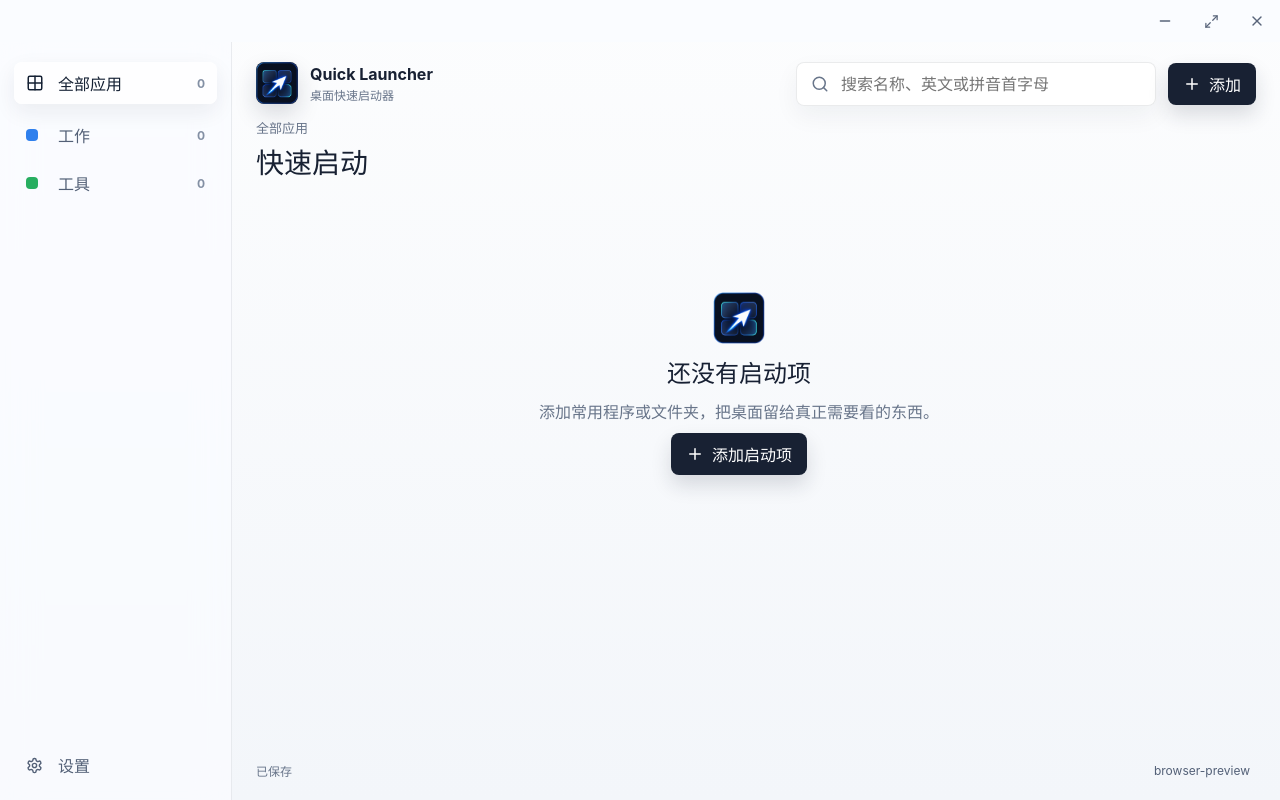
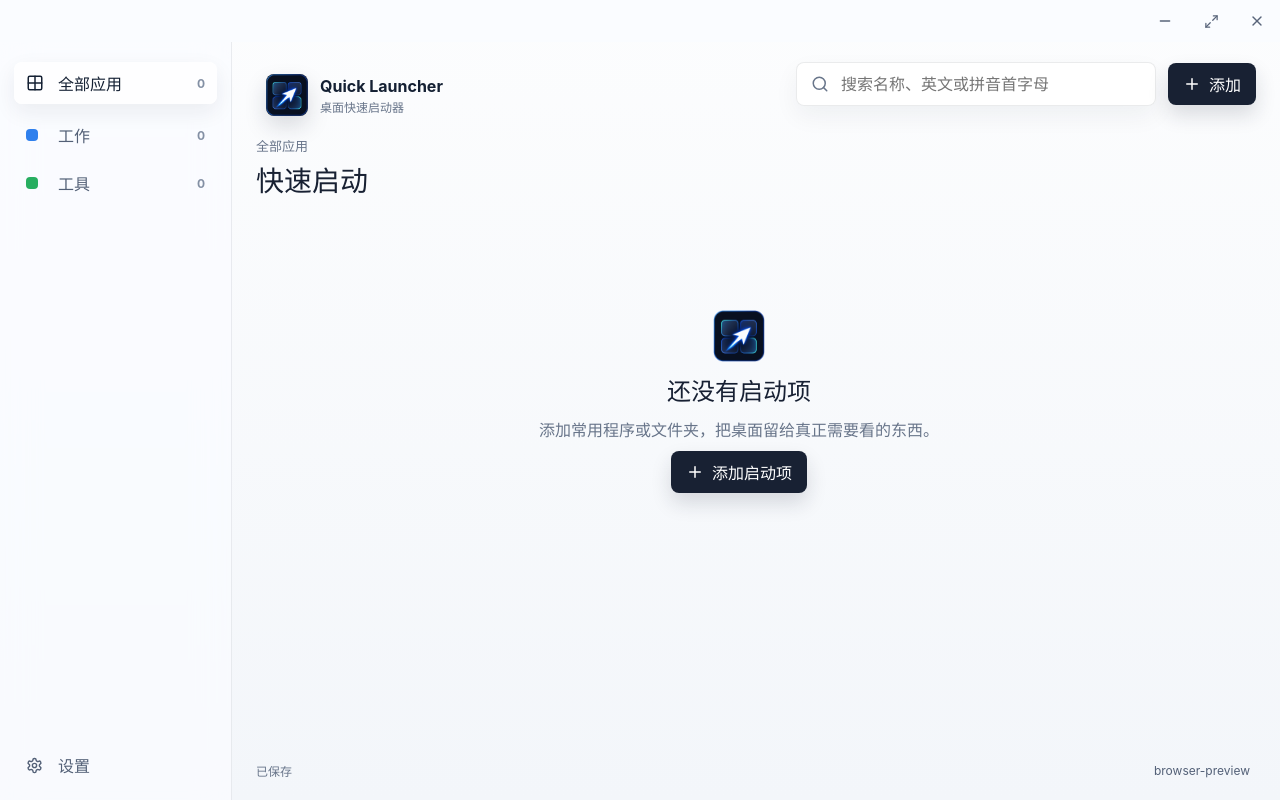
Before and after one commit to xxiyj/quick_launcher, a React (Vite) app: page / in a window 1280 px wide. Built offline with nearby package versions, Linux system fonts and the light colour scheme.

Commit message:
Adjust header brand placement

```diff
--- a/src/App.tsx
+++ b/src/App.tsx
@@ -721,10 +721,10 @@ export default function App() {
 
         <section className="content">
           <header className="topbar">
-            <div>
+            <div className="topbar-left">
               <div className="content-brand">
                 <div className="brand-mark"><img alt="" src="/app-icon.png" /></div>
-                <div>
+                <div className="brand-copy">
                   <strong>Quick Launcher</strong>
                   <span>桌面快速启动器</span>
                 </div>
--- a/src/styles.css
+++ b/src/styles.css
@@ -106,12 +106,19 @@ button {
 .content-brand {
   display: flex;
   align-items: center;
+  align-self: flex-start;
   gap: 12px;
-  margin-bottom: 14px;
+  width: 250px;
+  min-height: 66px;
+  margin-bottom: 6px;
+  padding: 8px 10px;
+  border-radius: 8px;
+  background: transparent;
 }
 
 .brand-mark {
   display: grid;
+  flex: 0 0 auto;
   width: 42px;
   height: 42px;
   place-items: center;
@@ -127,12 +134,25 @@ button {
   height: 100%;
 }
 
-.content-brand strong,
-.content-brand span {
+.brand-copy {
+  min-width: 0;
+}
+
+.brand-copy strong,
+.brand-copy span {
   display: block;
 }
 
-.content-brand span {
+.brand-copy strong {
+  overflow: hidden;
+  color: #142033;
+  font-size: 16px;
+  line-height: 1.25;
+  text-overflow: ellipsis;
+  white-space: nowrap;
+}
+
+.brand-copy span {
   margin-top: 2px;
   color: #68758a;
   font-size: 12px;
@@ -242,6 +262,12 @@ button {
   justify-content: space-between;
   gap: 24px;
   margin-bottom: 18px;
+}
+
+.topbar-left {
+  display: flex;
+  min-width: 0;
+  flex-direction: column;
 }
 
 .topbar p,
```
